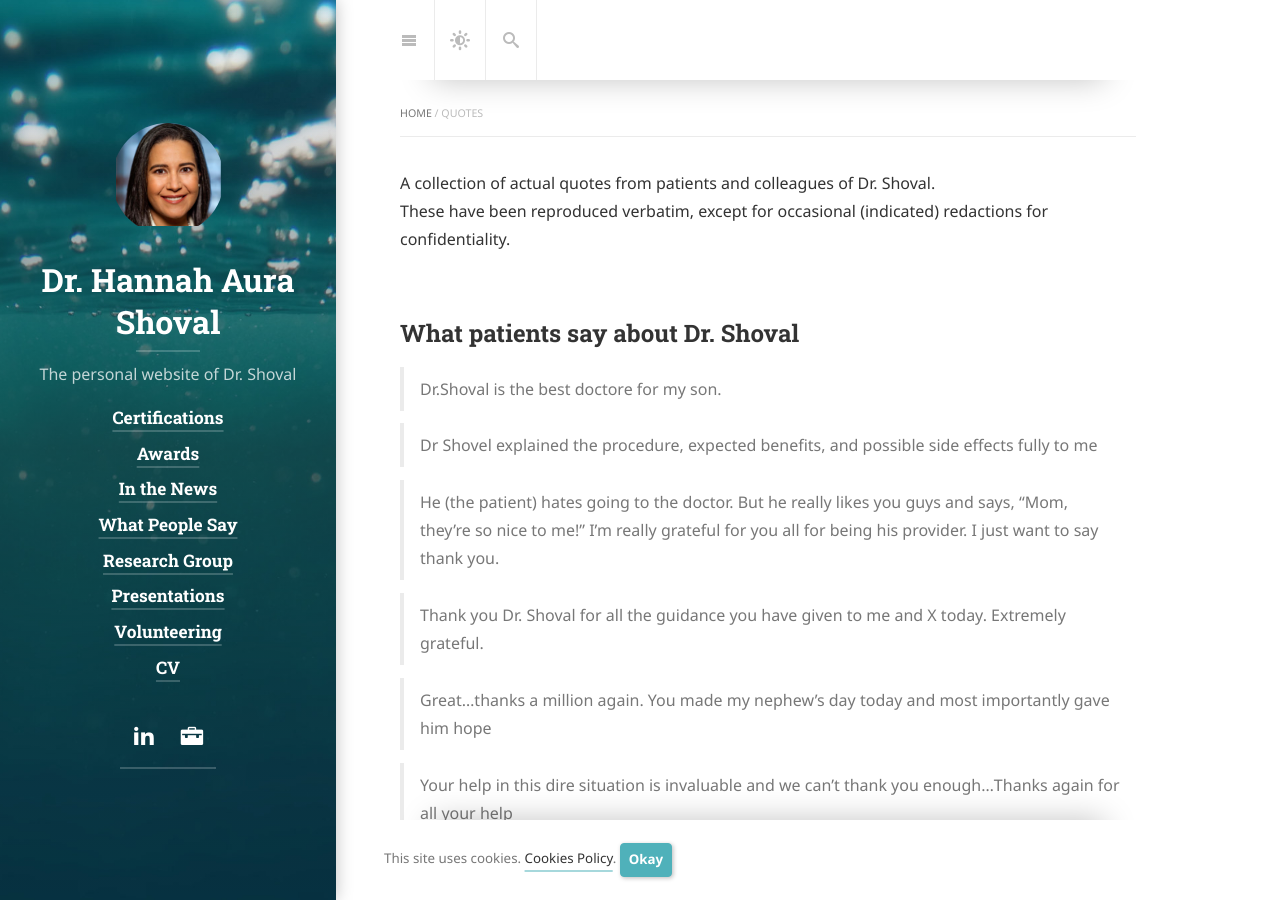
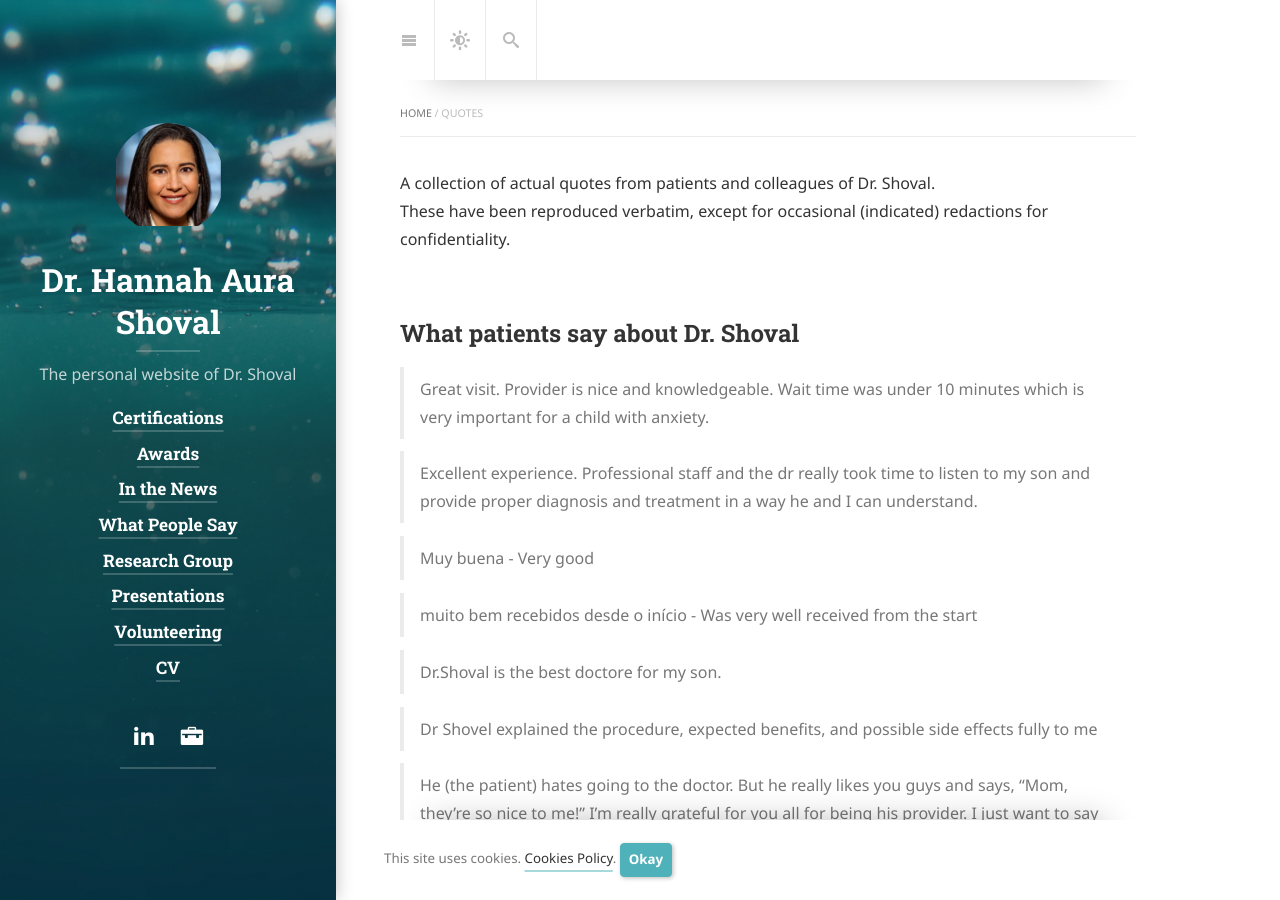
Before and after one commit to physiatry/physiatry.github.io, a Jekyll site: the page built from quotes.md, in a window 1280 px wide and 900 px high. Built offline with Jekyll 4.4.1, drawn with Linux system fonts in a browser that asks for light colours; cached includes are drawn as plain includes; nearby versions of some CDN libraries; some web fonts are replaced; library files that are not in the unit come from our copies.

Commit message:
Add more quotes
Signed-off-by: Avi Shinnar <shinnar@us.ibm.com>

```diff
--- a/quotes.md
+++ b/quotes.md
@@ -10,6 +10,14 @@ These have been reproduced verbatim, except for occasional (indicated) redaction
 {:toc .large-only}
 
 ## What patients say about Dr. Shoval
+
+> Great visit. Provider is nice and knowledgeable. Wait time was under 10 minutes which is very important for a child with anxiety.
+
+> Excellent experience. Professional staff and the dr really took time to listen to my son and provide proper diagnosis and treatment in a way he and I can understand.
+
+> Muy buena - Very good
+
+> muito bem recebidos desde o início - Was very well received from the start
 
 > Dr.Shoval is the best doctore for my son.
 
```
